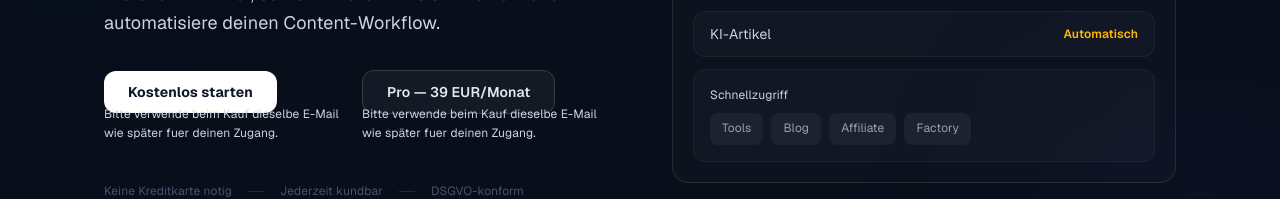
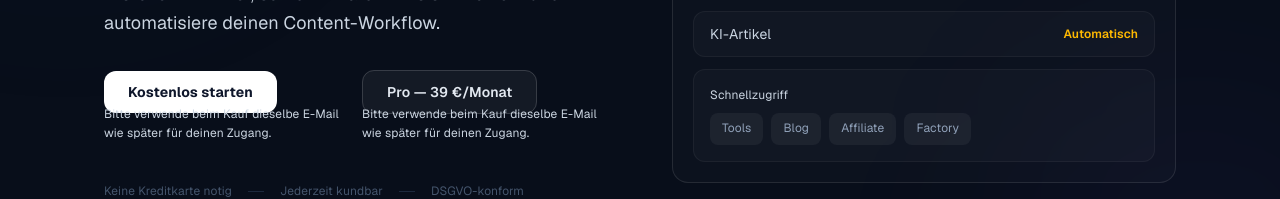
Before and after one commit to avdi1205-glitch/ki-business-hub, a Next.js app: page / in a window 1280 px wide. Shown: the part 472-671 px from the top of the page. Built offline with nearby package versions, Linux system fonts and the light colour scheme; no server answers; the database is empty.

Commit message:
Fix EUR symbol and missing umlauts in pricing and checkout

```diff
--- a/app/components/CheckoutCtaButton.tsx
+++ b/app/components/CheckoutCtaButton.tsx
@@ -58,7 +58,7 @@ export default function CheckoutCtaButton({
         {variant ? current.label : defaultLabel}
       </Link>
       <p className="text-xs leading-5 text-slate-400">
-        Bitte verwende beim Kauf dieselbe E-Mail wie später fuer deinen Zugang.
+        Bitte verwende beim Kauf dieselbe E-Mail wie später für deinen Zugang.
       </p>
     </div>
   );
--- a/app/components/ConversionHero.tsx
+++ b/app/components/ConversionHero.tsx
@@ -62,12 +62,12 @@ export default function ConversionHero() {
               href="/api/checkout?plan=pro"
               ctaKey="hero-pro"
               variantA={{
-                label: isEn ? "Pro — 39 EUR/month" : "Pro — 39 EUR/Monat",
+                label: isEn ? "Pro — €39/month" : "Pro — 39 €/Monat",
                 sourceSuffix: "price-view",
                 className: "rounded-xl border border-white/15 bg-white/5 px-6 py-3 text-sm font-semibold text-slate-200 transition hover:bg-white/10 active:scale-95",
               }}
               variantB={{
-                label: isEn ? "Pro — 39 EUR/month" : "Pro — 39 EUR/Monat",
+                label: isEn ? "Pro — €39/month" : "Pro — 39 €/Monat",
                 sourceSuffix: "direct-pro",
                 className: "rounded-xl border border-white/15 bg-white/5 px-6 py-3 text-sm font-semibold text-slate-200 transition hover:bg-white/10 active:scale-95",
               }}
--- a/app/components/PricingSection.tsx
+++ b/app/components/PricingSection.tsx
@@ -9,7 +9,7 @@ const pricingPlans = [
   {
     name: "Starter",
     price: "Kostenlos",
-    period: "Fur immer",
+    period: "Für immer",
     descriptionKey: "pricingStarterDescription",
     features: [
       "pricingStarterFeature1",
@@ -84,7 +84,7 @@ export function PricingSection() {
     return {
       ...plan,
       price: isEn ? "Free" : "Kostenlos",
-      period: isEn ? "Forever" : "Fur immer",
+      period: isEn ? "Forever" : "Für immer",
     };
   });
 
```
